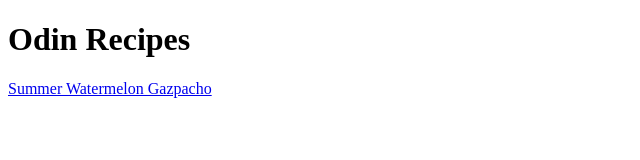
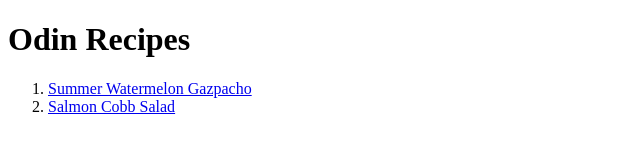
Before and after one commit to ScrobaDob/odin-recipes, a plain HTML site: page index.html in a window 1280 px wide. Shown: the whole page, without its empty margins (0-640 px from the left). Drawn offline with Linux system fonts and the light colour scheme.

Commit message:
Added New Html Recipe and link
Added Salmon Cobb Recipe link to Index.html

```diff
--- a/index.html
+++ b/index.html
@@ -8,7 +8,14 @@
 
 <body>
     <h1>Odin Recipes</h1>
-    <a href="./recipes/gazpacho.html">Summer Watermelon Gazpacho</a>
+    <ol>
+        <li>
+            <a href="./recipes/gazpacho.html">Summer Watermelon Gazpacho</a>
+        </li>
 
+        <li>
+            <a href="./recipes/salmon-salad.html">Salmon Cobb Salad</a>
+        </li>
+    </ol>
 </body>
 </html>
```
Also changed, not shown: recipes/salmon-salad.html (added).
